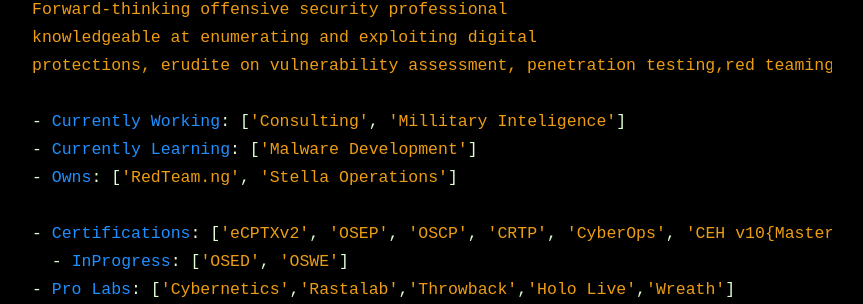
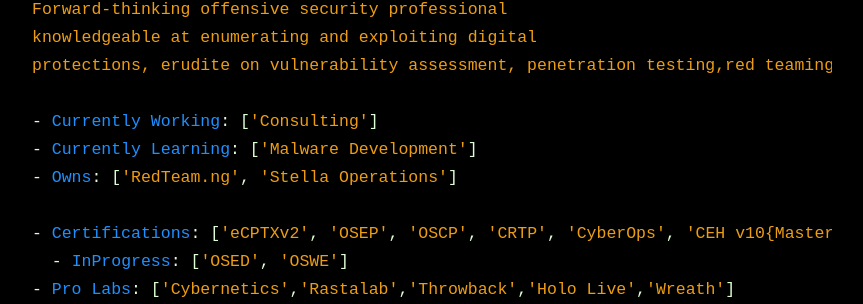
Before and after one commit to handyteddy/Ratilovich, a Jekyll site: the page built from resume.md, in a window 1280 px wide. Shown: the part 135-439 px from the top of the page, without its empty margins (208-1071 px from the left). Built offline with Jekyll 4.4.1, drawn with Linux system fonts in a browser that asks for light colours.

Commit message:
Update resume.md

```diff
--- a/resume.md
+++ b/resume.md
@@ -11,7 +11,7 @@ Forward-thinking offensive security professional
 knowledgeable at enumerating and exploiting digital
 protections, erudite on vulnerability assessment, penetration testing,red teaming, malware development, social engineering, lockpicking, physical security with repertoire of countermeasures.
 
-- Currently Working: ['Consulting', 'Millitary Inteligence']
+- Currently Working: ['Consulting']
 - Currently Learning: ['Malware Development']
 - Owns: ['RedTeam.ng', 'Stella Operations']
 
```
